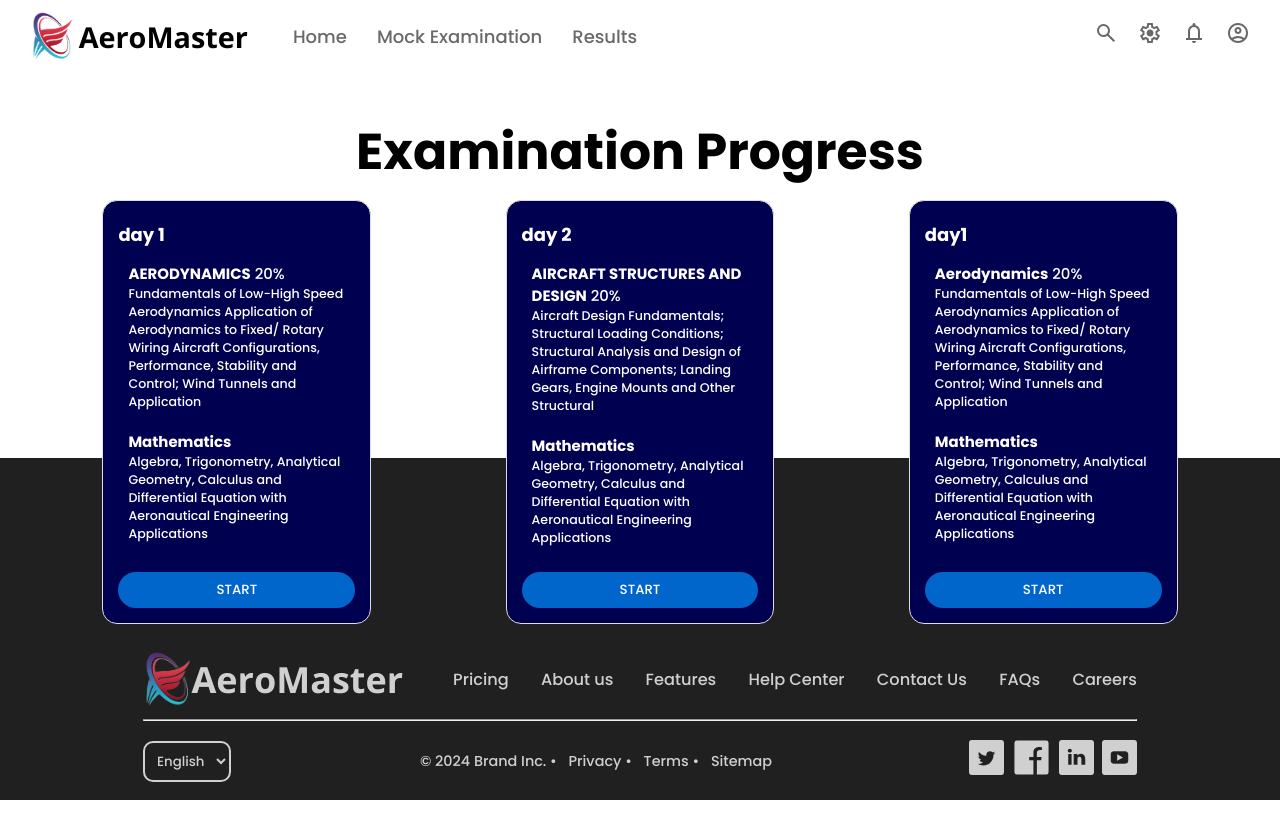
After one commit to MarkPagso03/AeroMaster, a Django app: page /home in a window 1280 px wide. The commit adds this page. Run offline with Django 5.2, Linux system fonts and the light colour scheme.

Commit message:
home_page

```diff
--- a/AeroMaster/AeroMaster/urls.py
+++ b/AeroMaster/AeroMaster/urls.py
@@ -24,5 +24,6 @@ urlpatterns = [
     path('', views.base_view, name='base'),
     path('login', views.login_view, name='login'),
     path('signup', views.signup_view, name='signup'),
-    path('landing', views.landing_view, name="landing")
+    path('landing', views.landing_view, name="landing"),
+    path('home', views.home_view, name="home")
 ]
--- a/AeroMaster/AeroMaster/views.py
+++ b/AeroMaster/AeroMaster/views.py
@@ -11,3 +11,6 @@ def signup_view(request):
 
 def landing_view(request):
     return render(request, 'landing_page.html')
+
+def home_view(request):
+    return render(request, 'home.html')
--- a/AeroMaster/frontend/static/styles/base.css
+++ b/AeroMaster/frontend/static/styles/base.css
@@ -1,8 +1,13 @@
 * {
     padding: 0;
     margin: 0;
-    font-family: Sans-serif;
+    font-family: "Poppins", Sans-serif;
     font-weight: 500;
+}
+
+
+a, button{
+    cursor: pointer;
 }
 
 html{
--- /dev/null
+++ b/AeroMaster/frontend/static/styles/home_page.css
@@ -0,0 +1,66 @@
+*{
+    padding: 0;
+    margin: 0;
+    font-family: "Open Sans", San serif;
+    box-sizing: border-box;
+}
+
+.home{
+    height: 100%;
+    display: flex;
+    justify-content: flex-end;
+    align-items: center;
+    flex-direction: column;
+    background: linear-gradient(to bottom, white 70%, #202020 30%);
+}
+
+.home h1{
+    margin: 10px;
+    font-weight: 700;
+    font-size: 2.8rem;
+}
+
+.progress{
+    display: flex;
+    justify-content: space-between;
+    padding: 0 max(90px, 8%);
+}
+
+.progress_card{
+    display: flex;
+    flex-direction: column;
+    width: max(200px, 25%);
+    min-height: 400px;
+    padding: 15px;
+    background: rgb(0,0,80);
+    border: 1px solid #DDD;
+    border-radius: 15px;
+    color: white;
+}
+
+.progress_card div{
+    flex: 1;
+    margin: 10px;
+}
+
+b{
+    font-weight: bold;
+}
+
+.progress_card h4{
+    margin: 5px 0;
+}
+
+.progress_card p{
+    font-size: .7rem;
+}
+
+.progress_card button{
+    padding: 8px;
+    margin-top: 15px;
+    background: #0066cc;
+    border-radius: 30px;
+    border: none;
+    outline: none;
+    color: white;
+}
--- a/AeroMaster/frontend/static/styles/landing_page.css
+++ b/AeroMaster/frontend/static/styles/landing_page.css
@@ -6,6 +6,7 @@
     font-family: "Poppins", San serif;
     box-sizing: border-box;
 }
+
 
 .banner {
     background: url("../icons/blades_background.webp") no-repeat center center / cover fixed;
@@ -31,7 +32,7 @@
 }
 
 .banner p{
-    color: rgb(230, 230, 230);
+    color: rgb(245, 245, 245);
     text-shadow: 0 0 1px black;
     font-size: 1.2rem;
     letter-spacing: 1px;
--- /dev/null
+++ b/AeroMaster/frontend/templates/home.html
@@ -0,0 +1,75 @@
+{% extends 'base.html' %}
+{% load static %}
+{% block link %}
+    <link rel="stylesheet" href="{% static 'styles/home_page.css' %}?v={{ timestamp }}">
+{% endblock %}
+
+{% block content %}
+    <div class="home">
+        <h1>Examination Progress</h1>
+        <div class="progress">
+            <div class="progress_card">
+                <h4><b>day 1</b></h4>
+                <div>
+                    <h5><b>AERODYNAMICS</b> 20%</h5>
+                    <p>Fundamentals of Low-High Speed
+                        Aerodynamics Application of Aerodynamics to
+                        Fixed/ Rotary Wiring Aircraft Configurations,
+                        Performance, Stability and Control; Wind Tunnels and Application
+                    </p>
+                </div>
+                <div>
+                    <h5><b>Mathematics</b></h5>
+                    <p>Algebra, Trigonometry, Analytical Geometry,
+                        Calculus and Differential Equation with
+                        Aeronautical Engineering Applications
+                    </p>
+                </div>
+                <button>START</button>
+            </div>
+
+            <div class="progress_card">
+                <h4><b>day 2</b></h4>
+                <div>
+                    <h5><b>AIRCRAFT STRUCTURES AND DESIGN</b> 20%</h5>
+                    <p>Aircraft Design Fundamentals; Structural Loading Conditions;
+                        Structural Analysis and Design of Airframe Components;
+                        Landing Gears, Engine Mounts and Other Structural
+                    </p>
+                </div>
+                <div>
+                    <h5><b>Mathematics</b></h5>
+                    <p>Algebra, Trigonometry, Analytical Geometry,
+                        Calculus and Differential Equation with
+                        Aeronautical Engineering Applications
+                    </p>
+                </div>
+                <button>START</button>
+            </div>
+
+            <div class="progress_card">
+                <h4><b>day1</b></h4>
+                <div>
+                    <h5><b>Aerodynamics</b> 20%</h5>
+                    <p>Fundamentals of Low-High Speed
+                        Aerodynamics Application of Aerodynamics to
+                        Fixed/ Rotary Wiring Aircraft Configurations,
+                        Performance, Stability and Control; Wind Tunnels and Application
+                    </p>
+                </div>
+                <div>
+                    <h5><b>Mathematics</b></h5>
+                    <p>Algebra, Trigonometry, Analytical Geometry,
+                        Calculus and Differential Equation with
+                        Aeronautical Engineering Applications
+                    </p>
+                </div>
+                <button>START</button>
+            </div>
+
+
+
+        </div>
+    </div>
+
+{% endblock %}
```
